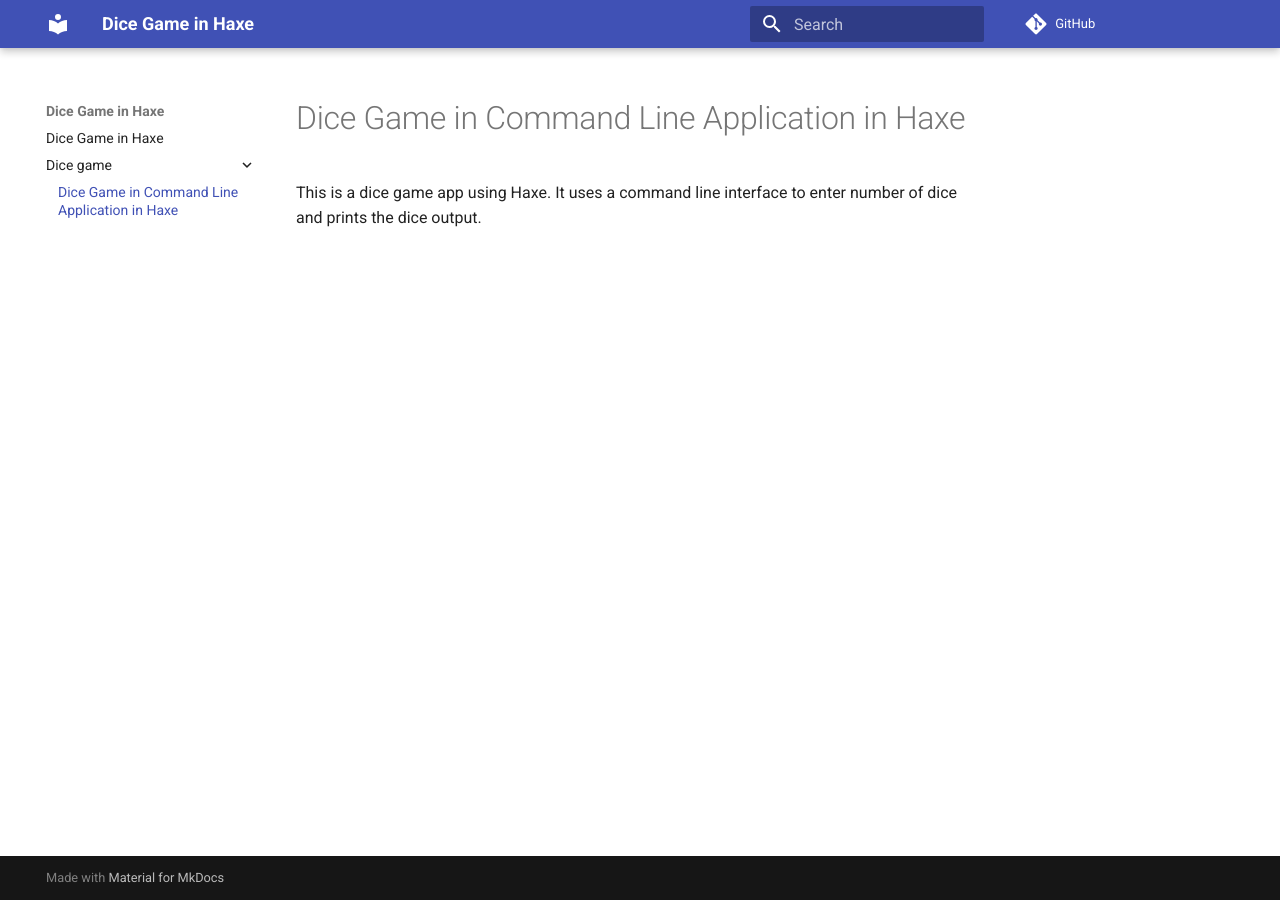
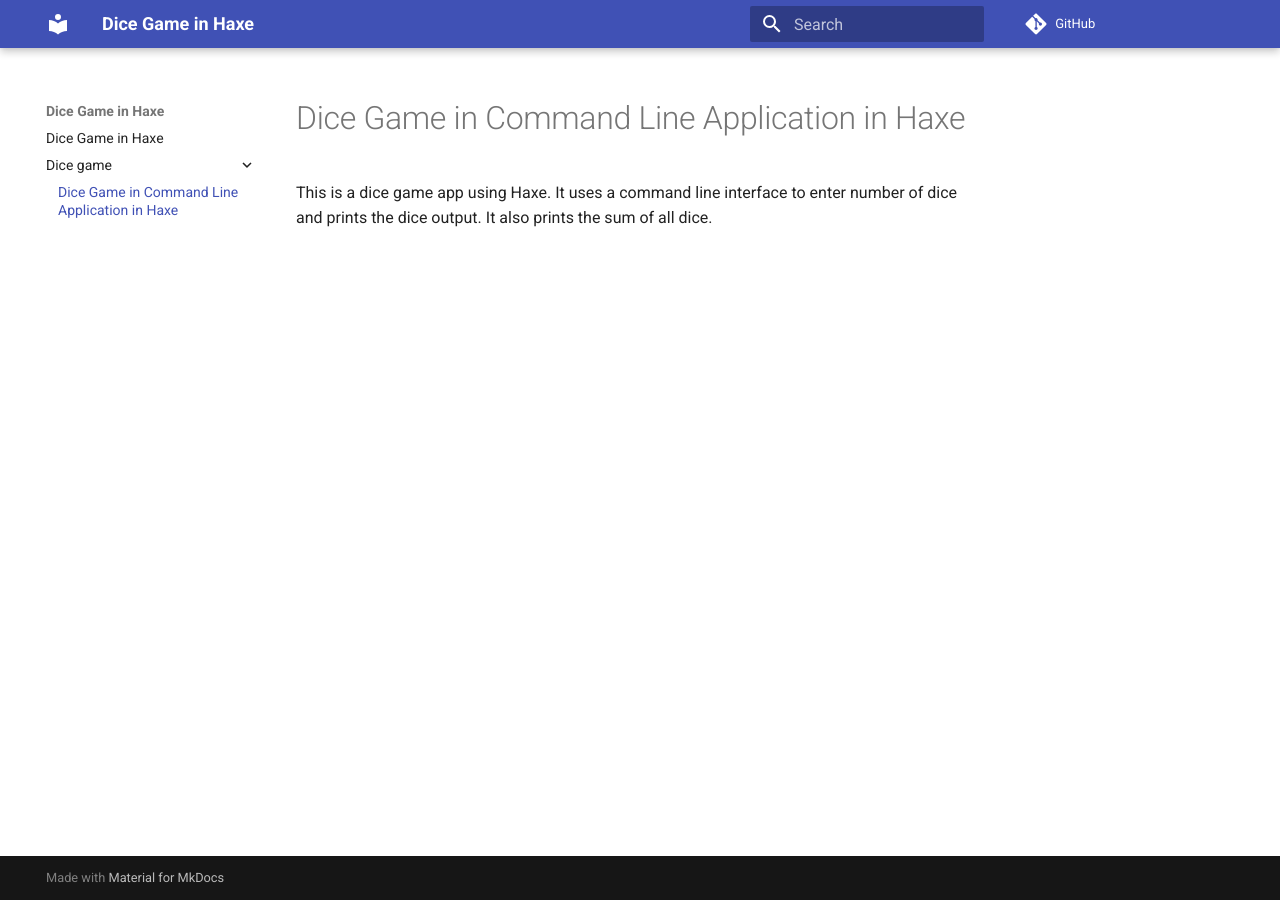
Before and after one commit to lulunac27a/dice-game-haxe, an MkDocs documentation site: the page built from docs/dice-game/index.md, in a window 1280 px wide. Built offline with MkDocs 1.6.1 and Material for MkDocs 9.7.7, drawn with Linux system fonts in a browser that asks for light colours; comment, search, counter and statistics services are not loaded.

Commit message:
Update docs by adding `sum` function to sum all dice

```diff
--- a/docs/dice-game/index.md
+++ b/docs/dice-game/index.md
@@ -1,3 +1,3 @@
 # Dice Game in Command Line Application in Haxe
 
-This is a dice game app using Haxe. It uses a command line interface to enter number of dice and prints the dice output.
+This is a dice game app using Haxe. It uses a command line interface to enter number of dice and prints the dice output. It also prints the sum of all dice.
```
Also changed, not shown: dice-game/README.md (+1 -1 lines).
